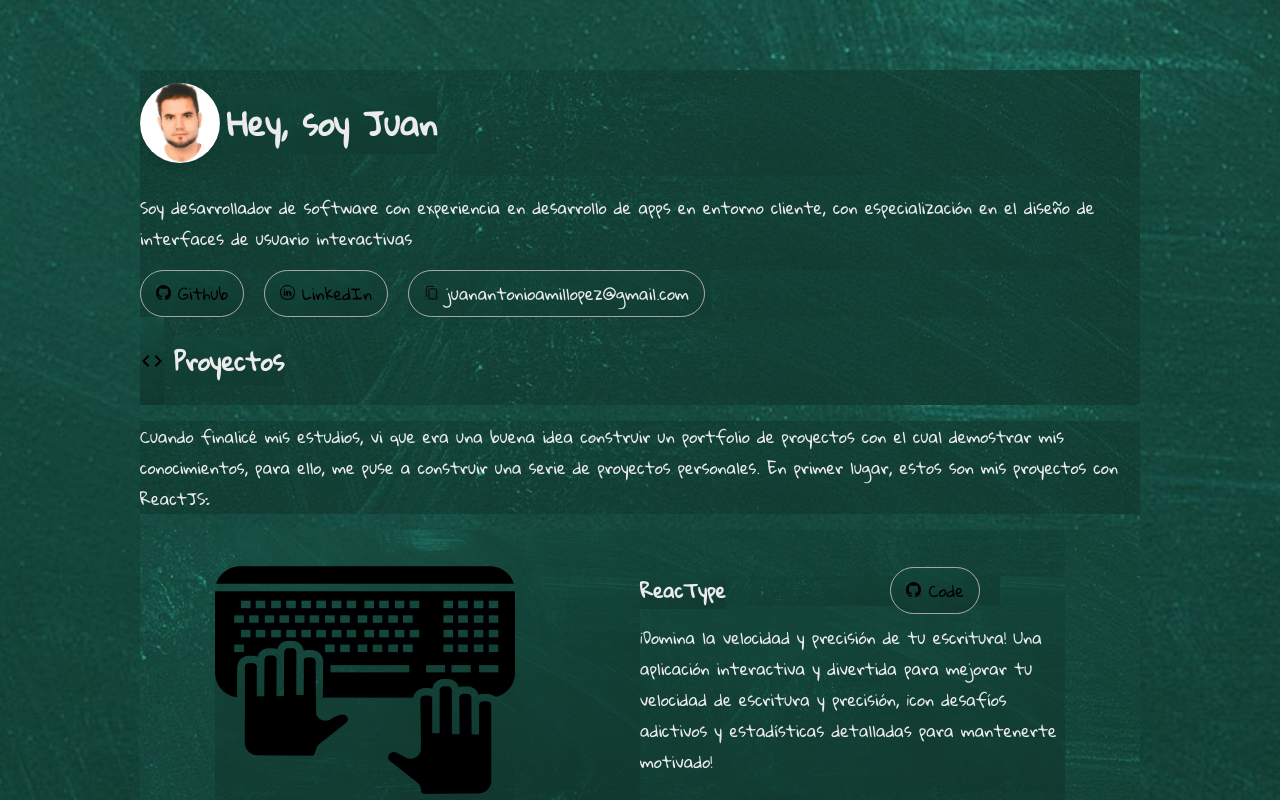
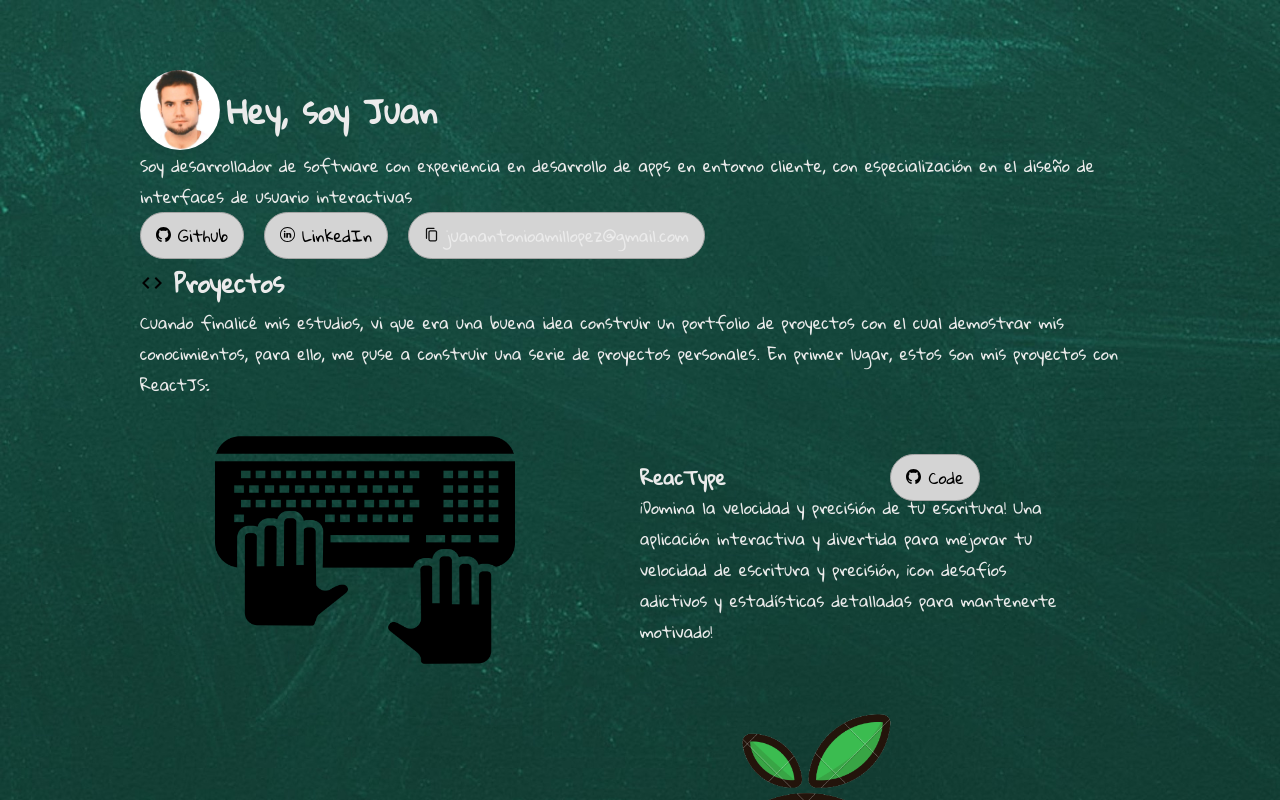
Before and after one commit to JuananA1000/Portfolio, a React (Vite) app: page / in a window 1280 px wide. Shown: the top 800 px of the page. Built offline with nearby package versions, Linux system fonts and the light colour scheme.

Commit message:
FIX: CSS principal modificado para un estilo más limpio

```diff
--- a/src/index.css
+++ b/src/index.css
@@ -1,7 +1,4 @@
 @font-face {
-  font-family: 'Fabada';
-  src: url('./fonts/fabada.ttf') format('truetype');
-
   /* IDEA: Cambiar la fuente a Alguna de estas dos */
   /*
   font-family: 'GochiHand';
@@ -13,27 +10,36 @@
 }
 
 * {
+  margin: 0;
+  padding: 0;
+  box-sizing: border-box;
+}
+
+/* Estilos globales */
+body {
   font-family: 'gloria-hallelujah', Arial, sans-serif;
   color: #ebebeb;
-  /*
-  font-family: 'Fabada', Arial, sans-serif;
-  */
 
-  /*
-  font-family: 'GochiHand', Arial, sans-serif;
- */
+  margin: auto;
+  margin-top: 70px;
+  width: 1000px;
+  min-height: 100vh;
 
   background-image: url('./images/img/fondo2.jpg');
   background-size: cover;
   background-position: center;
   background-repeat: no-repeat;
+  background-attachment: fixed;
 }
 
-body {
-  margin: auto;
-  margin-top: 70px;
-  width: 1000px;
-}
+/*
+Alternativas de fuente:
+
+font-family: 'Fabada', Arial, sans-serif;
+
+font-family: 'GochiHand', Arial, sans-serif;
+
+*/
 
 /* ----------------------------------- */
 /*          ESTILO RESPONSIVO          */
```
